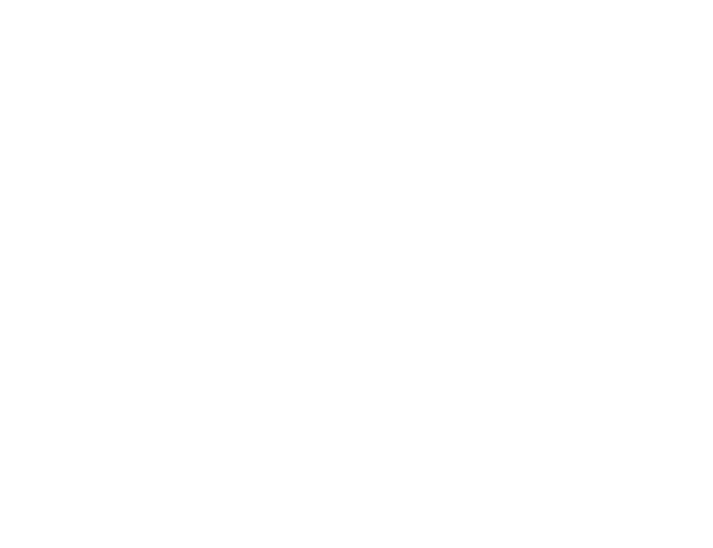
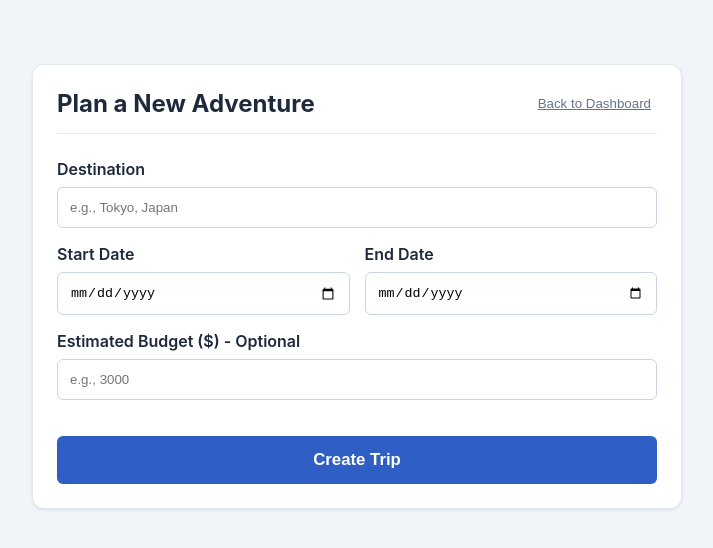
Before and after one commit to daniela2010/travel-planner, a React (Create React App) app: page /add-trip in a window 1280 px wide. Before the commit this address had no page. Shown: the top 548 px of the page, without its empty margins (283-996 px from the left). Built offline with nearby package versions, Linux system fonts and the light colour scheme.

Commit message:
Added delete trip and add trip functionality to frontend and backend

```diff
--- a/src/App.js
+++ b/src/App.js
@@ -4,6 +4,7 @@ import './styles/variables.css';
 import LoginPage from './pages/LoginPage';
 import RegisterPage from './pages/RegisterPage';
 import Dashboard from './pages/Dashboard';
+import AddTripPage from './pages/AddTripPage';
 
 function App() {
   return (
@@ -14,6 +15,7 @@ function App() {
           <Route path="/register" element={<RegisterPage />} />
           <Route path="/dashboard" element={<Dashboard />} />
           <Route path="/" element={<Navigate to="/login" />} />
+          <Route path="/add-trip" element={<AddTripPage />} />
         </Routes>
       </div>
     </Router>
--- /dev/null
+++ b/src/pages/AddTripPage.css
@@ -0,0 +1,73 @@
+.add-trip-container {
+  min-height: 100vh;
+  background-color: #f1f5f9;
+  padding: var(--space-lg);
+  display: flex;
+  justify-content: center;
+  align-items: flex-start;
+}
+
+.add-trip-card {
+  background-color: white;
+  width: 100%;
+  max-width: 600px;
+  border-radius: var(--radius);
+  padding: var(--space-lg);
+  box-shadow: var(--shadow-sm);
+  border: 1px solid #e2e8f0;
+  margin-top: 40px;
+}
+
+.add-trip-header {
+  display: flex;
+  justify-content: space-between;
+  align-items: center;
+  margin-bottom: 25px;
+  padding-bottom: 15px;
+  border-bottom: 1px solid #e2e8f0;
+}
+
+.add-trip-header h2 {
+  color: var(--text-main);
+  margin: 0;
+}
+
+.btn-back {
+  background: none;
+  border: none;
+  color: var(--text-muted);
+  cursor: pointer;
+  font-weight: 500;
+  text-decoration: underline;
+}
+
+.btn-back:hover {
+  color: var(--primary-blue);
+}
+
+.add-trip-form .form-row {
+  display: flex;
+  gap: 15px;
+}
+
+.add-trip-form .half-width {
+  flex: 1;
+}
+
+.btn-submit-trip {
+  width: 100%;
+  background-color: var(--primary-blue);
+  color: white;
+  padding: 14px;
+  border: none;
+  border-radius: 6px;
+  font-size: 1.05rem;
+  font-weight: 600;
+  cursor: pointer;
+  margin-top: 20px;
+  transition: background-color 0.2s;
+}
+
+.btn-submit-trip:hover {
+  background-color: #1d4ed8;
+}
--- /dev/null
+++ b/src/pages/AddTripPage.js
@@ -0,0 +1,112 @@
+import React, { useState } from 'react';
+import { useNavigate } from 'react-router-dom';
+import axios from 'axios';
+import './AddTripPage.css';
+
+const AddTripPage = () => {
+  const [destination, setDestination] = useState('');
+  const [startDate, setStartDate] = useState('');
+  const [endDate, setEndDate] = useState('');
+  const [budget, setBudget] = useState('');
+  const [message, setMessage] = useState('');
+
+  const navigate = useNavigate();
+
+  const handleSubmit = async (e) => {
+    e.preventDefault();
+
+    try {
+      // מושכים את ה-ID של המשתמש מהמחברת כדי לדעת למי לשייך את הטיול
+      const userId = localStorage.getItem('userId');
+
+      await axios.post('http://localhost:5000/api/trips', {
+        destination,
+        startDate,
+        endDate,
+        budget,
+        userId
+      });
+
+      setMessage('Trip created successfully! Redirecting...');
+
+      // מחכים שנייה וחוזרים לדאשבורד, שם הטיול כבר יחכה לנו
+      setTimeout(() => {
+        navigate('/dashboard');
+      }, 1000);
+
+    } catch (error) {
+      setMessage('Failed to create trip. Please try again.');
+      console.error(error);
+    }
+  };
+
+  return (
+    <div className="add-trip-container">
+      <div className="add-trip-card">
+        <header className="add-trip-header">
+          <h2>Plan a New Adventure</h2>
+          {/* כפתור חזרה מהיר למקרה שהמשתמש התחרט */}
+          <button className="btn-back" onClick={() => navigate('/dashboard')}>
+            Back to Dashboard
+          </button>
+        </header>
+
+        <form className="add-trip-form" onSubmit={handleSubmit}>
+          <div className="input-group">
+            <label>Destination</label>
+            <input
+              type="text"
+              placeholder="e.g., Tokyo, Japan"
+              value={destination}
+              onChange={(e) => setDestination(e.target.value)}
+              required
+            />
+          </div>
+
+          <div className="form-row">
+            <div className="input-group half-width">
+              <label>Start Date</label>
+              <input
+                type="date"
+                lang="en-GB" /* הכרחת השפה לאנגלית בפורמט יום/חודש/שנה */
+                value={startDate}
+                onChange={(e) => setStartDate(e.target.value)}
+                required
+              />
+            </div>
+            <div className="input-group half-width">
+              <label>End Date</label>
+              <input
+                type="date"
+                lang="en-GB" /* הכרחת השפה לאנגלית בפורמט יום/חודש/שנה */
+                value={endDate}
+                onChange={(e) => setEndDate(e.target.value)}
+                required
+              />
+            </div>
+          </div>
+
+          <div className="input-group">
+            <label>Estimated Budget ($) - Optional</label>
+            <input
+              type="number"
+              placeholder="e.g., 3000"
+              value={budget}
+              onChange={(e) => setBudget(e.target.value)}
+            />
+          </div>
+
+          {message && (
+            <p className={`status-message ${message.includes('successfully') ? 'success' : 'error'}`}>
+              {message}
+            </p>
+          )}
+
+          <button type="submit" className="btn-submit-trip">Create Trip</button>
+        </form>
+      </div>
+    </div>
+  );
+};
+
+export default AddTripPage;
--- a/src/pages/Dashboard.css
+++ b/src/pages/Dashboard.css
@@ -74,6 +74,7 @@
 
 /* הכרטיסייה עצמה */
 .trip-card {
+  position: relative;
   border: 1px solid #e2e8f0;
   border-radius: var(--radius);
   padding: var(--space-md);
@@ -108,3 +109,22 @@
   color: #10b981; /* צבע ירוק רענן ויפה למחיר */
   font-weight: 600;
 }
+
+/* עיצוב כפתור המחיקה (פח האשפה) */
+.btn-delete-trip {
+  position: absolute;
+  top: 15px;
+  right: 15px;
+  background: none;
+  border: none;
+  font-size: 1.2rem;
+  cursor: pointer;
+  opacity: 0.5; /* שקוף חלקית כדי לא להשתלט על העיצוב */
+  transition: opacity 0.2s, transform 0.2s;
+}
+
+.btn-delete-trip:hover {
+  opacity: 1;
+  transform: scale(1.1); /* גדל קצת כשעוברים עליו */
+  filter: grayscale(0%) sepia(100%) hue-rotate(-50deg) saturate(500%); /* נותן גוון אדמדם במעבר עכבר */
+}
--- a/src/pages/Dashboard.js
+++ b/src/pages/Dashboard.js
@@ -29,25 +29,50 @@ const Dashboard = () => {
     fetchTrips();
   }, [navigate]);
 
-  return (
+  // מחיקת טיול
+  const handleDelete = async (tripId) => {
+    // מקפיצים חלונית אזהרה קטנה למקרה שהמשתמש לחץ בטעות
+    if (window.confirm('Are you sure you want to delete this trip?')) {
+      try {
+        // שולחים בקשה לשרת שלנו, לנתיב המחיקה שיצרנו
+        await axios.delete(`http://localhost:5000/api/trips/${tripId}`);
+
+        // מעדכנים את המסך מיד: מסננים החוצה את הטיול שנמחק כדי שייעלם בלי לרענן את הדף
+        setTrips(trips.filter((trip) => trip._id !== tripId));
+      } catch (error) {
+        console.error('Error deleting trip:', error);
+        alert('Failed to delete trip. Please try again.');
+      }
+    }
+  };
+ return (
     <div className="dashboard-container">
       <div className="dashboard-content-wrapper">
         <header className="dashboard-header">
           <h1>My Journeys</h1>
-          <button className="btn-add-trip">+ New Trip</button>
+          <button className="btn-add-trip" onClick={() => navigate('/add-trip')}>+ New Trip</button>
         </header>
 
         {trips.length === 0 ? (
           <div className="empty-state">
              <div style={{ fontSize: '3.5rem', marginBottom: '16px' }}>📍</div>
             <p>You haven't planned any trips yet.</p>
-            <button className="btn-primary-outline">Start your first adventure</button>
+            <button className="btn-primary-outline" onClick={() => navigate('/add-trip')}>Start your first adventure</button>
           </div>
         ) : (
           <div className="trips-grid">
-            {/* כאן אנחנו רצים על הטיולים שחזרו מהשרת ומייצרים כרטיסייה לכל אחד */}
             {trips.map((trip) => (
               <div key={trip._id} className="trip-card">
+
+                {/* כפתור המחיקה החדש שהוספנו! */}
+                <button
+                  className="btn-delete-trip"
+                  onClick={() => handleDelete(trip._id)}
+                  title="Delete trip"
+                >
+                  🗑️
+                </button>
+
                 <h3>{trip.destination}</h3>
                 <div className="trip-dates">
                   <p><strong>From:</strong> {new Date(trip.startDate).toLocaleDateString()}</p>
```
Also changed, not shown: 1 other file (tests, documents, lock files or other folders).
